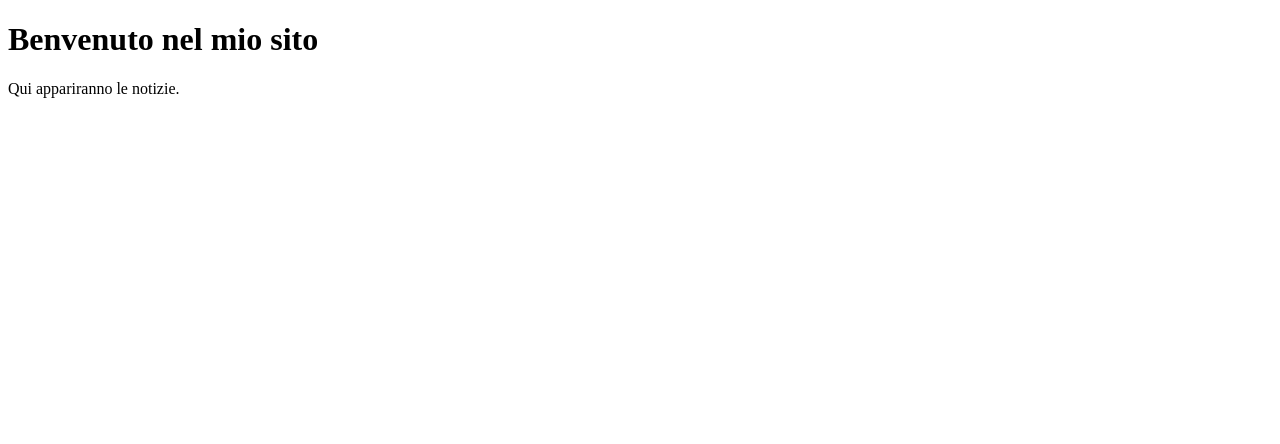
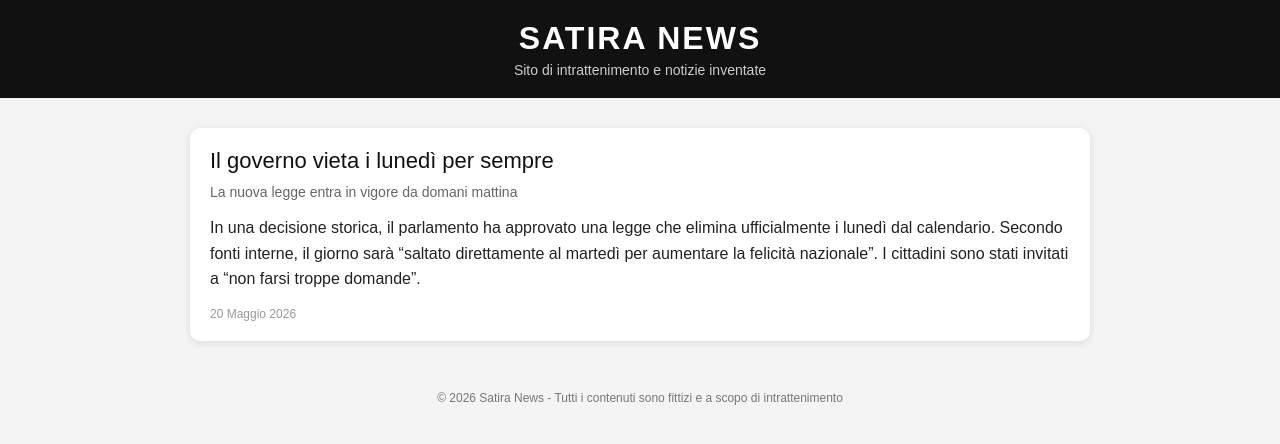
Before and after one commit to enriobeggiao/mio-sito, a plain HTML site: page index.html in a window 1280 px wide. Drawn offline with Linux system fonts and the light colour scheme.

Commit message:
Update index.html

```diff
--- a/index.html
+++ b/index.html
@@ -1,13 +1,109 @@
 <!DOCTYPE html>
-<html>
+<html lang="it">
 <head>
-  <title>Il mio sito news</title>
+  <meta charset="UTF-8">
+  <title>Satira News</title>
+
+  <style>
+    body {
+      margin: 0;
+      font-family: Arial, sans-serif;
+      background: #f4f4f4;
+      color: #222;
+    }
+
+    header {
+      background: #111;
+      color: white;
+      padding: 20px;
+      text-align: center;
+    }
+
+    header h1 {
+      margin: 0;
+      font-size: 32px;
+      letter-spacing: 2px;
+    }
+
+    header p {
+      margin: 5px 0 0;
+      font-size: 14px;
+      color: #ccc;
+    }
+
+    .container {
+      max-width: 900px;
+      margin: 30px auto;
+      padding: 0 15px;
+    }
+
+    .news-card {
+      background: white;
+      padding: 20px;
+      margin-bottom: 20px;
+      border-radius: 10px;
+      box-shadow: 0 2px 8px rgba(0,0,0,0.1);
+    }
+
+    .news-title {
+      font-size: 22px;
+      margin-bottom: 10px;
+      color: #111;
+    }
+
+    .news-subtitle {
+      font-size: 14px;
+      color: #666;
+      margin-bottom: 15px;
+    }
+
+    .news-content {
+      font-size: 16px;
+      line-height: 1.6;
+    }
+
+    .date {
+      margin-top: 15px;
+      font-size: 12px;
+      color: #999;
+    }
+
+    footer {
+      text-align: center;
+      padding: 20px;
+      font-size: 12px;
+      color: #777;
+    }
+  </style>
 </head>
+
 <body>
 
-  <h1>Benvenuto nel mio sito</h1>
+<header>
+  <h1>SATIRA NEWS</h1>
+  <p>Sito di intrattenimento e notizie inventate</p>
+</header>
 
-  <p>Qui appariranno le notizie.</p>
+<div class="container">
+
+  <div class="news-card">
+    <div class="news-title">Il governo vieta i lunedì per sempre</div>
+    <div class="news-subtitle">La nuova legge entra in vigore da domani mattina</div>
+
+    <div class="news-content">
+      In una decisione storica, il parlamento ha approvato una legge che elimina ufficialmente i lunedì dal calendario.
+      Secondo fonti interne, il giorno sarà “saltato direttamente al martedì per aumentare la felicità nazionale”.
+      I cittadini sono stati invitati a “non farsi troppe domande”.
+    </div>
+
+    <div class="date">20 Maggio 2026</div>
+  </div>
+
+</div>
+
+<footer>
+  © 2026 Satira News - Tutti i contenuti sono fittizi e a scopo di intrattenimento
+</footer>
 
 </body>
 </html>
```
